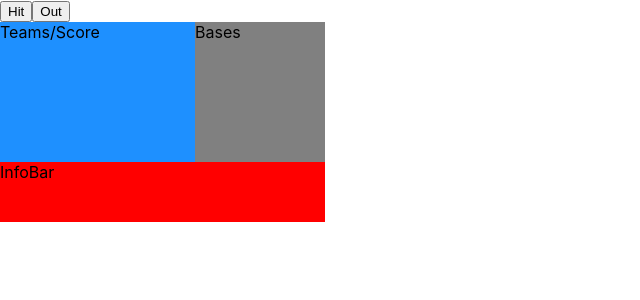
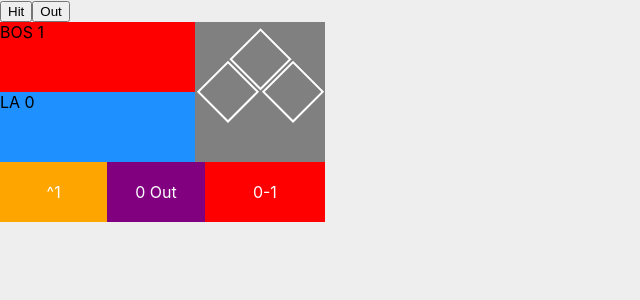
Before and after one commit to jw3739/baseball-scoreboard, a React (Create React App) app: page / in a window 1280 px wide. Shown: the top 300 px of the page, without its empty margins (0-640 px from the left). Built offline with nearby package versions, Linux system fonts and the light colour scheme.

Commit message:
more detailed blueprint but still static, includes info text and bases, plus 2 teams

```diff
--- a/src/components/Bases.js
+++ b/src/components/Bases.js
@@ -4,7 +4,11 @@ class Bases extends Component {
   render() {
     return (
       <div className="bases-container">
-        Bases
+        <div className='base-positioning'>
+            <div className='base'></div>
+            <div className='base'></div>
+            <div className='base'></div>
+        </div>
       </div>
     );
   }
--- a/src/components/InfoBar.js
+++ b/src/components/InfoBar.js
@@ -4,7 +4,9 @@ class InfoBar extends Component {
   render() {
     return (
       <div className="info-bar-container">
-        InfoBar
+        <span className='inning-container'>^1</span>
+        <span className='outs-container'>0 Out</span>
+        <span className='count-container'>0-1</span>
       </div>
     );
   }
--- a/src/components/TeamScore.js
+++ b/src/components/TeamScore.js
@@ -4,7 +4,8 @@ class TeamScore extends Component {
   render() {
     return (
       <div className="team-score-container">
-        Teams/Score
+        <div className='team-1'>BOS 1</div>
+        <div className='team-2'>LA 0</div>
       </div>
     );
   }
--- a/src/index.css
+++ b/src/index.css
@@ -6,6 +6,7 @@ body {
     sans-serif;
   -webkit-font-smoothing: antialiased;
   -moz-osx-font-smoothing: grayscale;
+  background-color: #eee;
 }
 
 code {
@@ -21,7 +22,7 @@ code {
   width: 325px;
 }
 .team-score-container {
-  background-color: dodgerblue;
+  background-color: blue;
   height: 70%;
   width: 60%;
 }
@@ -30,9 +31,55 @@ code {
   height: 70%;
   width: 40%;
   float: right;
+  display: flex;
+  align-items: center;
+  justify-content: center;
 }
 .info-bar-container {
-  background-color: red;
+  display: flex;
+  background-color: black;
+  color: white;
   width: 100%;
   height: 30%;
 }
+.team-1 {
+  background-color: red;
+  height: 50%;
+}
+.team-2 {
+  background-color: dodgerblue;
+  height: 50%;
+}
+.base {
+  border: 2px solid white;
+  width: 88%;
+  height: 88%;
+}
+.base-positioning {
+  display: grid;
+  grid-template-columns: 1fr 1fr;
+  height: 65%;
+  width: 70%;
+  transform: rotate(45deg);
+}
+.inning-container {
+  display: flex;
+  align-items: center;
+  justify-content: center;
+  background-color: orange;
+  width: 33%;
+}
+.outs-container {
+  display: flex;
+  align-items: center;
+  justify-content: center;
+  background-color: purple;
+  width: 30%;
+}
+.count-container {
+  display: flex;
+  align-items: center;
+  justify-content: center;
+  background-color: red;
+  width: 37%;
+}
```
